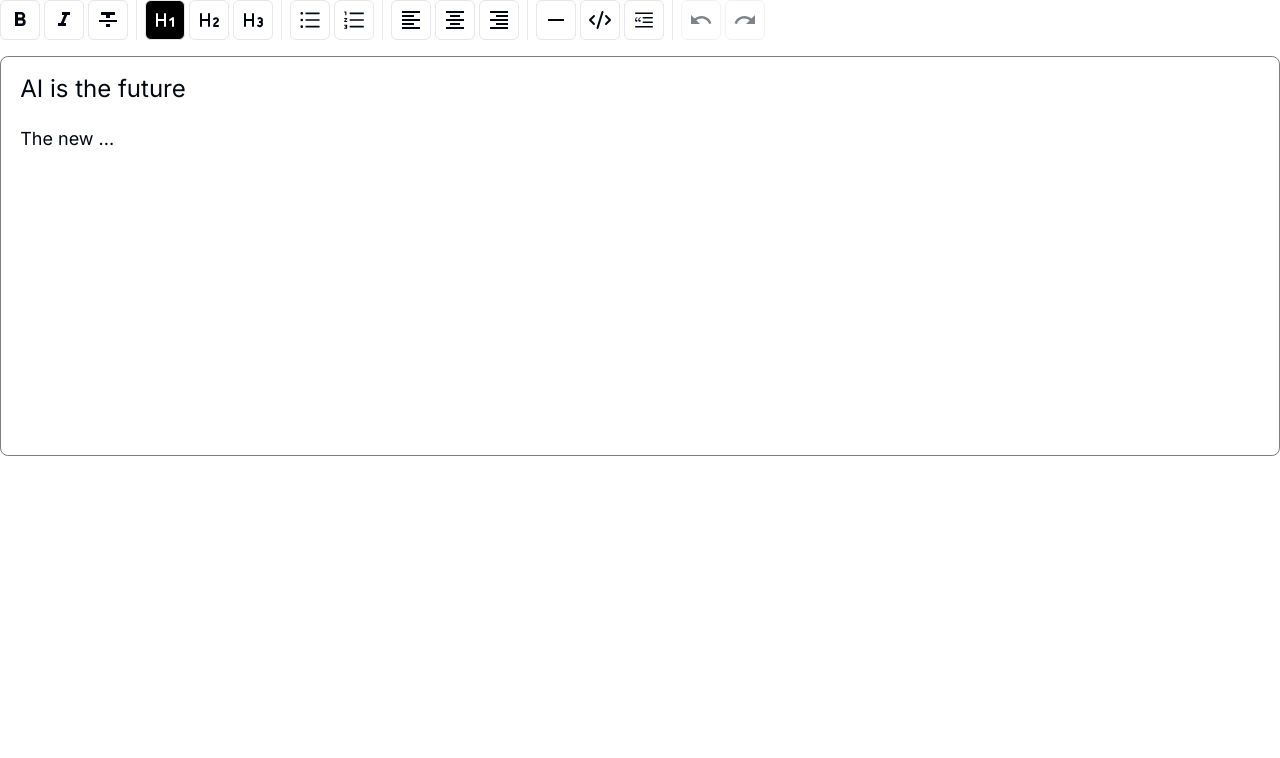
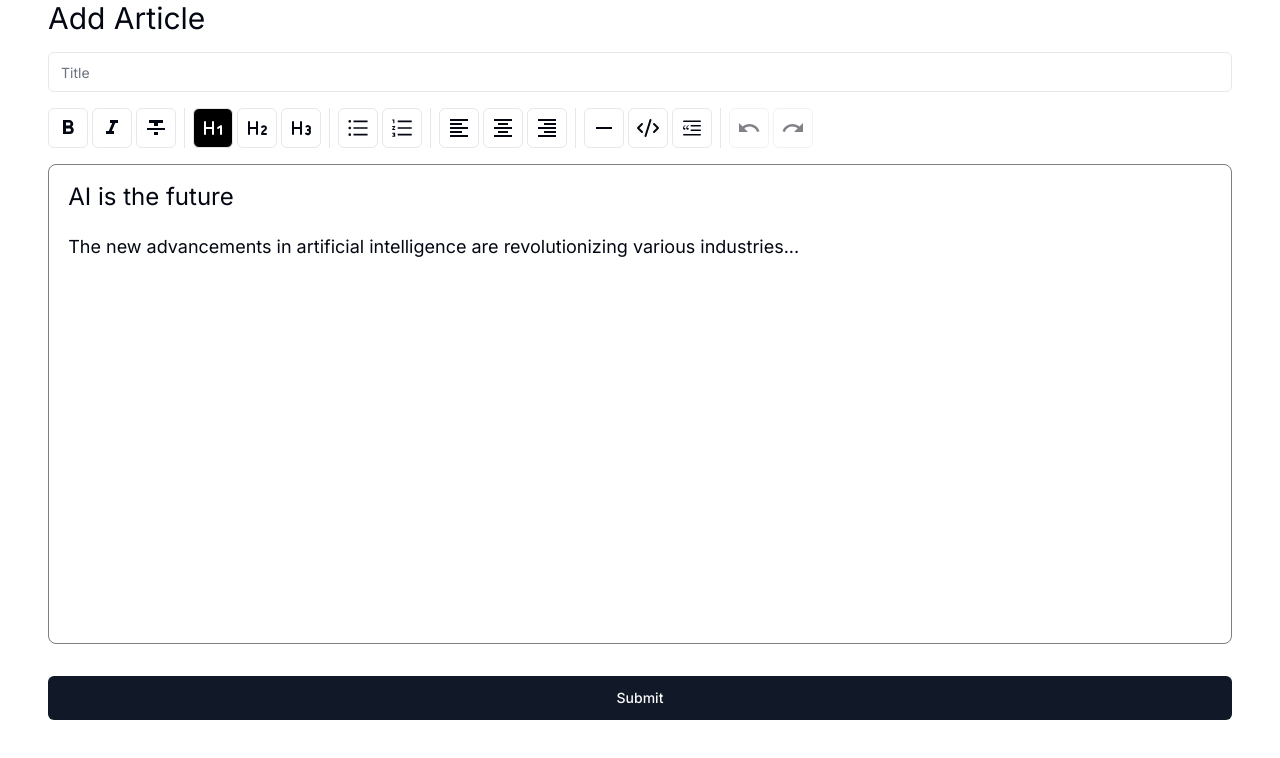
Before and after one commit to kharljhon14/bit-blog, a Next.js app: page /create-blog in a window 1280 px wide. Shown: the top 758 px of the page. Built offline with nearby package versions, Linux system fonts and the light colour scheme.

Commit message:
[Feat] Create Blog
- Added Post blog route
- Update Create blog form
- Update form min height

```diff
--- /dev/null
+++ b/src/app/api/blogs/route.ts
@@ -0,0 +1,36 @@
+import { cookies } from 'next/headers';
+
+import { sql } from '@/db';
+import { verifyToken } from '@/helpers/cookies';
+import { schemaValidator } from '@/helpers/schemaValidator';
+import type { BlogSchemaType } from '@/schemas/blog';
+import { BlogSchema } from '@/schemas/blog';
+
+export async function POST(req: Request) {
+  const body = <BlogSchemaType>await req.json();
+  const cookieStore = cookies();
+
+  const sessionToken = cookieStore.get('session-token');
+
+  if (!sessionToken)
+    return Response.json({ message: 'Unauthorized' }, { status: 401 });
+
+  const userId = await verifyToken(sessionToken.value);
+
+  if (!userId)
+    return Response.json({ message: 'Unauthorized' }, { status: 401 });
+
+  const error = schemaValidator(BlogSchema, body);
+
+  if (error) return Response.json({ message: error }, { status: 400 });
+
+  const { title, content } = body;
+
+  await sql('insert into blogs (title, content, user_id) values ($1, $2, $3)', [
+    title,
+    content,
+    userId,
+  ]);
+
+  return Response.json({ message: 'Success' });
+}
--- a/src/features/create-blog/CreateBlogForm.tsx
+++ b/src/features/create-blog/CreateBlogForm.tsx
@@ -9,6 +9,9 @@ import { EditorProvider } from '@tiptap/react';
 import StarterKit from '@tiptap/starter-kit';
 import js from 'highlight.js/lib/languages/javascript';
 import { common, createLowlight } from 'lowlight';
+
+import { Button } from '@/components/ui/button';
+import { Input } from '@/components/ui/input';
 
 import MenuBar from './MenuBar';
 
@@ -32,12 +35,14 @@ const extensions = [
 
 const content = `
 <h1>AI is the future</h1>
-<p>The new ...</p>
+<p>The new advancements in artificial intelligence are revolutionizing various industries...</p>
 `;
 
 export default function CreateBlogForm() {
   return (
-    <div>
+    <div className="mx-12 space-y-4">
+      <h1 className="text-3xl">Add Article</h1>
+      <Input placeholder="Title" />
       <EditorProvider
         extensions={extensions}
         content={content}
@@ -45,12 +50,18 @@ export default function CreateBlogForm() {
         editorProps={{
           attributes: {
             class:
-              'prose-lg focus:outline-none prose-h1:text-2xl prose-h2:text-xl prose-h3:text-lg prose-hr:h-px prose-hr:bg-black/20 prose-ul:list-disc prose-ol:list-decimal',
+              'prose-base prose-lg focus:outline-none prose-h1:text-2xl prose-h2:text-xl prose-h3:text-lg prose-hr:h-px prose-hr:bg-black/20 prose-ul:list-disc prose-ol:list-decimal',
           },
         }}
       >
-        <div className=" " />
+        <div />
       </EditorProvider>
+      <Button
+        size="lg"
+        className="w-full"
+      >
+        Submit
+      </Button>
     </div>
   );
 }
--- a/src/features/create-blog/createBlogForm.css
+++ b/src/features/create-blog/createBlogForm.css
@@ -1,5 +1,5 @@
 .tiptap {
-  min-height: 25rem;
+  min-height: 30rem;
   padding: 1.2rem;
   border: solid 1px rgba(0, 0, 0, 0.5);
   border-radius: .5rem;
```
